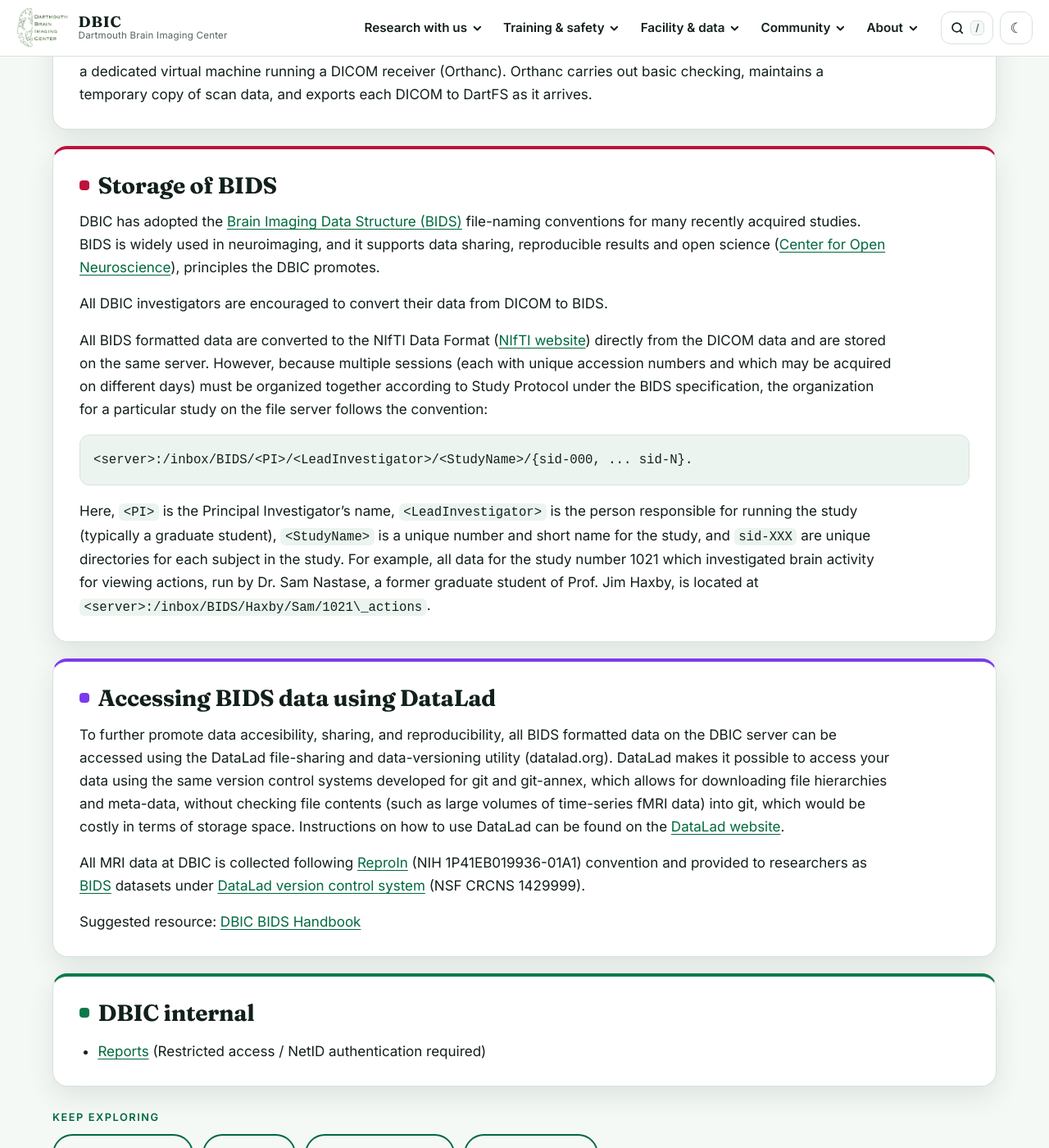
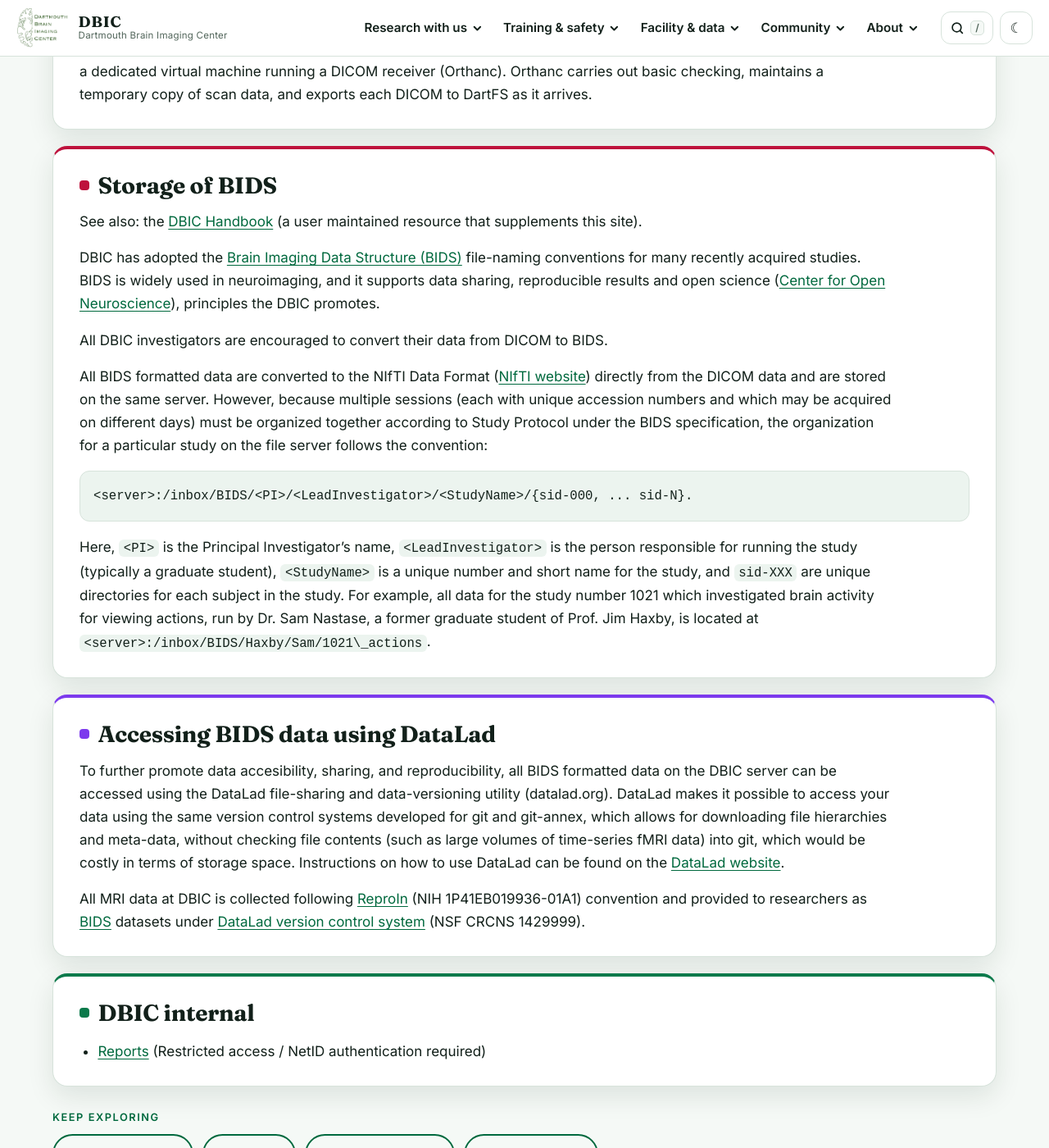
Before and after one commit to dbic/dbic.github.io, a Jekyll site: the page built from research_infrastructure/computer_resources.md, in a window 1280 px wide and 1400 px high, scrolled down 1499 px. Shown: the whole window at 82% size. Built offline with Jekyll 4.4.1, drawn with Linux system fonts in a browser that asks for light colours.

Commit message:
link to DBIC handbook

```diff
--- a/research_infrastructure/computer_resources.md
+++ b/research_infrastructure/computer_resources.md
@@ -57,6 +57,8 @@ The DICOM files contain reconstructed MRI images obtained directly from the Siem
 
 ## Storage of BIDS
 
+See also: the [DBIC Handbook](https://dbic-handbook.readthedocs.io) (a user maintained resource that supplements this site).
+
 DBIC has adopted the [Brain Imaging Data Structure (BIDS)](https://bids.neuroimaging.io/ "BIDS") file-naming conventions for many recently acquired studies. BIDS is widely used in neuroimaging, and it supports data sharing, reproducible results and open science ([Center for Open Neuroscience](http://centerforopenneuroscience.org/ "Center for Open Neuroscience")), principles the DBIC promotes.
 
 All DBIC investigators are encouraged to convert their data from DICOM to BIDS.
@@ -98,8 +100,6 @@ All MRI data at DBIC is collected following
 under [DataLad version control system](http://datalad.org "Datalad")
 (NSF CRCNS 1429999).
 
-Suggested resource: [DBIC BIDS Handbook](https://dbic-handbook.readthedocs.io)
-
 ## DBIC internal
 
 - [Reports](https://rcweb.dartmouth.edu/DBIC/reports/) (Restricted access / NetID authentication required)
```
